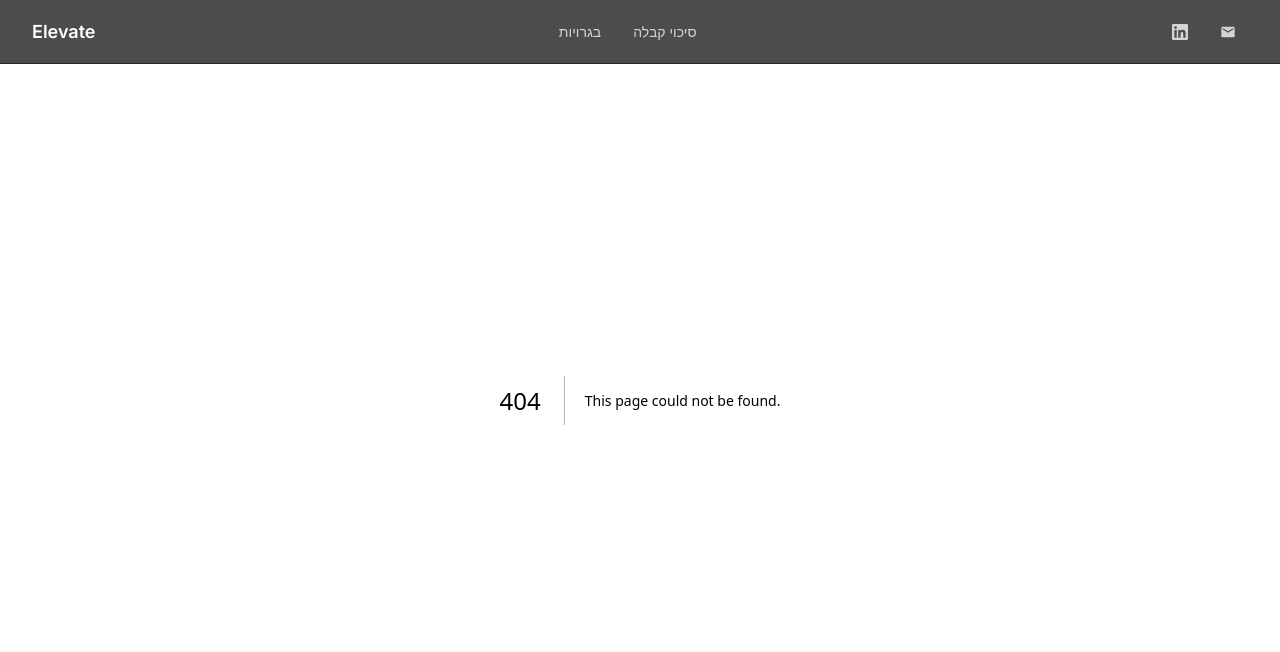
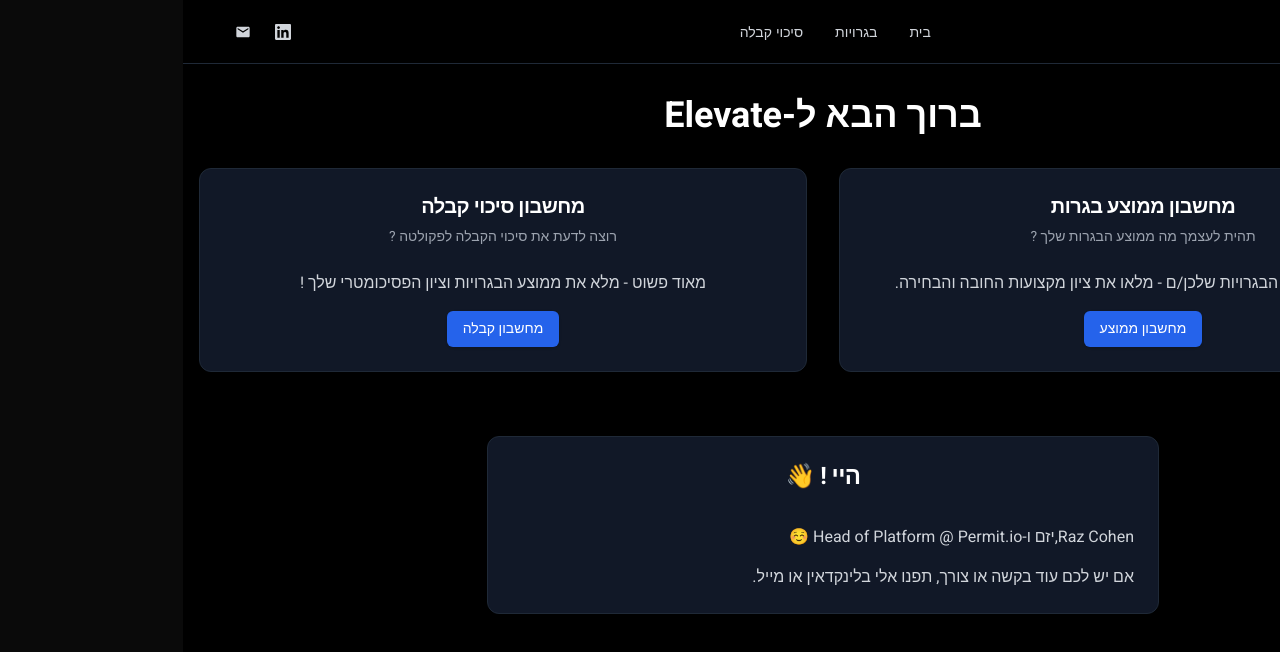
Before and after one commit to RazcoDev/bagrut-calculator, a Next.js app: page / in a window 1280 px wide. Before the commit this address had no page. Shown: the top 652 px of the page. Built offline with nearby package versions, Linux system fonts and the light colour scheme.

Commit message:
rtl, homepage and more changes

```diff
--- a/src/app/components/bagrut-calculator.tsx
+++ b/src/app/components/bagrut-calculator.tsx
@@ -112,42 +112,9 @@ export default function BagrutCalculator() {
     }, [mandatorySubjects, additionalSubjects, calculateAverage])
 
     const renderSubjectInputs = (subject: Subject, index: number, isMandatory: boolean) => (
+
         <div key={index} className="flex space-x-2 mb-2 direction-right">
-            <div className="w-28">
-                <Label htmlFor={`bonus-grade-${index}`} className="text-gray-300">ציון עם בונוס</Label>
-                <Input
-                    id={`bonus-grade-${index}`}
-                    value={subject.bonusGrade}
-                    readOnly
-                    placeholder="ציון עם בונוס"
-                    className="text-right bg-gray-800 text-white border-gray-700"
-                />
-            </div>
-            <div className="w-24">
-                <Label htmlFor={`units-${index}`} className="text-gray-300">יחידות</Label>
-                <Input
-                    id={`units-${index}`}
-                    value={subject.units}
-                    onChange={(e) => updateSubject(index, 'units', e.target.value, isMandatory)}
-                    placeholder="יחידות"
-                    type="number"
-                    className="bg-gray-800 text-white border-gray-700"
-                />
-            </div>
-            <div className="w-24">
-                <Label htmlFor={`grade-${index}`} className="text-gray-300">ציון</Label>
-                <Input
-                    id={`grade-${index}`}
-                    value={subject.grade}
-                    onChange={(e) => updateSubject(index, 'grade', e.target.value, isMandatory)}
-                    placeholder="ציון"
-                    type="number"
-                    className="bg-gray-800 text-white border-gray-700"
-                />
-            </div>
-
-
-            <div className="flex-1">
+            <div className="flex-1 rtl:ml-2">
                 <Label htmlFor={`subject-${index}`} className="text-gray-300">מקצוע</Label>
                 {isMandatory ? (
                     <Input id={`subject-${index}`} value={subject.name} readOnly className="text-right bg-gray-800 text-white border-gray-700"/>
@@ -166,6 +133,41 @@ export default function BagrutCalculator() {
                     </Select>
                 )}
             </div>
+
+            <div className="w-24 ">
+                <Label htmlFor={`grade-${index}`} className="text-gray-300">ציון</Label>
+                <Input
+                    id={`grade-${index}`}
+                    value={subject.grade}
+                    onChange={(e) => updateSubject(index, 'grade', e.target.value, isMandatory)}
+                    placeholder="ציון"
+                    type="number"
+                    className="bg-gray-800 text-white border-gray-700"
+                />
+            </div>
+            <div className="w-24">
+                <Label htmlFor={`units-${index}`} className="text-gray-300">יחידות</Label>
+                <Input
+                    id={`units-${index}`}
+                    value={subject.units}
+                    onChange={(e) => updateSubject(index, 'units', e.target.value, isMandatory)}
+                    placeholder="יחידות"
+                    type="number"
+                    className="bg-gray-800 text-white border-gray-700"
+                />
+            </div>
+
+            <div className="w-28">
+                <Label htmlFor={`bonus-grade-${index}`} className="text-gray-300">ציון עם בונוס</Label>
+                <Input
+                    id={`bonus-grade-${index}`}
+                    value={subject.bonusGrade}
+                    readOnly
+                    placeholder="ציון עם בונוס"
+                    className="text-right bg-gray-800 text-white border-gray-700"
+                />
+            </div>
+
         </div>
     )
 
--- a/src/app/layout.tsx
+++ b/src/app/layout.tsx
@@ -15,7 +15,7 @@ export default function RootLayout({
     children: React.ReactNode
 }) {
     return (
-        <html lang="en" className="dark">
+        <html dir="rtl" lang="en" className="dark">
         <head>
             <link href="https://fonts.googleapis.com/css2?family=Heebo:wght@300;400;500;700&display=swap"
                   rel="stylesheet"/>
--- /dev/null
+++ b/src/app/page.tsx
@@ -0,0 +1,61 @@
+import Link from 'next/link'
+import { Card, CardHeader, CardTitle, CardDescription, CardContent } from "@/components/ui/card"
+import { Button } from "@/components/ui/button"
+
+export default function HomePage() {
+    return (
+        <div className="min-h-screen bg-black text-white text-center font-sans" style={{ fontFamily: "'Heebo', sans-serif" }}>
+            <main className="container mx-auto px-4 py-24">
+                <h1 className="text-4xl font-bold mb-8">ברוך הבא ל-Elevate</h1>
+                <div className="grid md:grid-cols-2 gap-8 mb-16">
+                    <Card className="bg-gray-900 border-gray-800 text-center">
+                        <CardHeader>
+                            <CardTitle className="text-xl text-white">מחשבון ממוצע בגרות</CardTitle>
+                            <CardDescription className="text-gray-400">תהית לעצמך מה ממוצע הבגרות שלך ?</CardDescription>
+                        </CardHeader>
+                        <CardContent>
+                            <p className="mb-4 text-gray-300">חשבו את ממוצע הבגרויות שלכן/ם - מלאו את ציון מקצועות החובה והבחירה. </p>
+                            <Button asChild className="text-white bg-blue-600 hover:bg-blue-700">
+                                <Link href="/bagrut">מחשבון ממוצע</Link>
+                            </Button>
+                        </CardContent>
+                    </Card>
+
+                    <Card className="bg-gray-900 border-gray-800">
+                        <CardHeader>
+                            <CardTitle className="text-xl text-white">מחשבון סיכוי קבלה</CardTitle>
+                            <CardDescription className="text-gray-400">רוצה לדעת את סיכוי הקבלה לפקולטה ?</CardDescription>
+                        </CardHeader>
+                        <CardContent>
+                            <p className="mb-4 text-gray-300">מאוד פשוט - מלא את ממוצע הבגרויות וציון הפסיכומטרי שלך !</p>
+                            <Button asChild className="text-white bg-blue-600 hover:bg-blue-700">
+                                <Link href="/acceptance">מחשבון קבלה</Link>
+                            </Button>
+                        </CardContent>
+                    </Card>
+                </div>
+
+                <Card className="bg-gray-900 border-gray-800 max-w-2xl mx-auto ">
+                    <CardHeader>
+                        <CardTitle className="text-2xl text-white">היי ! 👋</CardTitle>
+                    </CardHeader>
+                    <CardContent className="flex justify-between text-right items-right rtl:space-x-reverse space-x-6 ">
+                        {/*<div className="w-32 h-32 rounded-full bg-gray-700 flex-shrink-0 overflow-hidden">*/}
+                        {/*     Replace the div below with an Image component when you have the actual image */}
+                        {/*    <div className="w-full h-full bg-gray-600 flex items-center justify-center text-gray-400">*/}
+                        {/*        Photo*/}
+                        {/*    </div>*/}
+                        {/*</div>*/}
+                        <div >
+                            <h2 className="text-xl font-semibold mb-2 "></h2>
+                            <p className="text-gray-300 mb-4">Raz Cohen,יזם ו-Head of Platform @ Permit.io  ☺️</p>
+                            <p className="text-gray-300">
+                                אם יש לכם עוד בקשה או צורך, תפנו אלי בלינקדאין או מייל.
+                            </p>
+                        </div>
+                    </CardContent>
+                </Card>
+            </main>
+        </div>
+    )
+}
--- a/src/components/nav-bar.tsx
+++ b/src/components/nav-bar.tsx
@@ -24,8 +24,9 @@ export function NavBar() {
                     </div>
 
                     {/* Update navigation links */}
-                    <div className="hidden md:flex md:items-center md:space-x-8">
+                    <div className="hidden md:flex md:items-center rtl:space-x-reverse md:space-x-8">
                         {[
+                            ["בית", "/"],
                             ["בגרויות", "/bagrut"],
                             ["סיכוי קבלה", "/acceptance"],
                         ].map(([name, href]) => (
--- a/src/components/ui/select.tsx
+++ b/src/components/ui/select.tsx
@@ -10,16 +10,7 @@ const Select = SelectPrimitive.Root
 
 const SelectGroup = SelectPrimitive.Group
 
-const SelectValue = React.forwardRef<
-    React.ElementRef<typeof SelectPrimitive.Value>,
-    React.ComponentPropsWithoutRef<typeof SelectPrimitive.Value>
->(({ className, ...props }, ref) => (
-    <SelectPrimitive.Value
-        ref={ref}
-        className={cn("flex items-center gap-1", className)}
-        {...props}
-    />
-))
+const SelectValue = SelectPrimitive.Value
 
 const SelectTrigger = React.forwardRef<
   React.ElementRef<typeof SelectPrimitive.Trigger>,
@@ -33,10 +24,10 @@ const SelectTrigger = React.forwardRef<
     )}
     {...props}
   >
-    {children}
     <SelectPrimitive.Icon asChild>
       <ChevronDown className="h-4 w-4 opacity-50" />
     </SelectPrimitive.Icon>
+    {children}
   </SelectPrimitive.Trigger>
 ))
 SelectTrigger.displayName = SelectPrimitive.Trigger.displayName
@@ -48,7 +39,7 @@ const SelectScrollUpButton = React.forwardRef<
   <SelectPrimitive.ScrollUpButton
     ref={ref}
     className={cn(
-      "flex cursor-default items-center justify-center py-1",
+      "text-right flex cursor-default items-center justify-center py-1",
       className
     )}
     {...props}
@@ -127,17 +118,18 @@ const SelectItem = React.forwardRef<
   <SelectPrimitive.Item
     ref={ref}
     className={cn(
-      "relative flex w-full cursor-default select-none items-center rounded-sm py-1.5 pl-2 pr-8 text-sm outline-none focus:bg-accent focus:text-accent-foreground data-[disabled]:pointer-events-none data-[disabled]:opacity-50",
+      "relative flex h-8 w-full justify-end cursor-default select-none rounded-sm py-1.5 pl-4 pr-4 text-sm outline-none focus:bg-accent focus:text-accent-foreground data-[disabled]:pointer-events-none data-[disabled]:opacity-50",
       className
     )}
     {...props}
   >
-    <span className="absolute right-2 flex h-3.5 w-3.5 items-center justify-center">
+
+    <SelectPrimitive.ItemText>{children}</SelectPrimitive.ItemText>
+    <span className="flex h-3.5 w-3.5 pl-1">
       <SelectPrimitive.ItemIndicator>
         <Check className="h-4 w-4" />
       </SelectPrimitive.ItemIndicator>
     </span>
-    <SelectPrimitive.ItemText>{children}</SelectPrimitive.ItemText>
   </SelectPrimitive.Item>
 ))
 SelectItem.displayName = SelectPrimitive.Item.displayName
```
Also changed, not shown: 1 other file (tests, documents, lock files or other folders).
